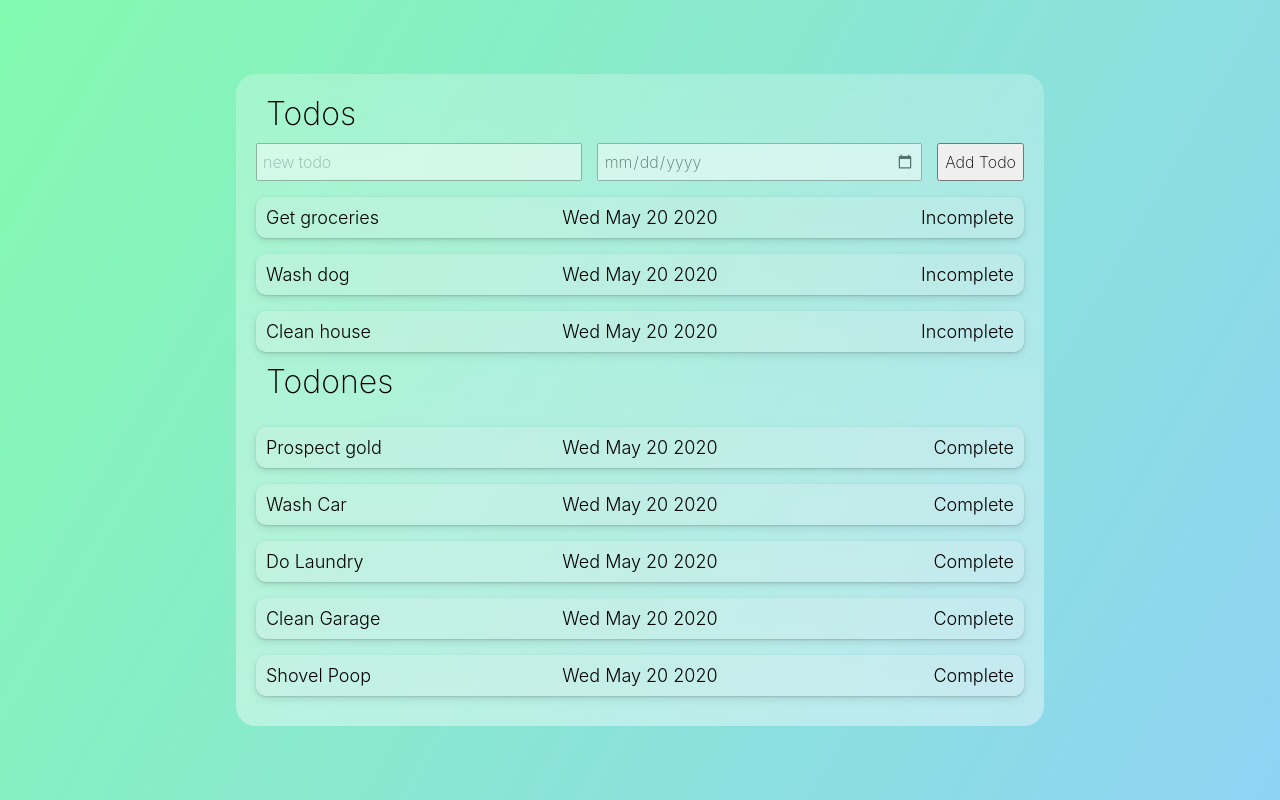
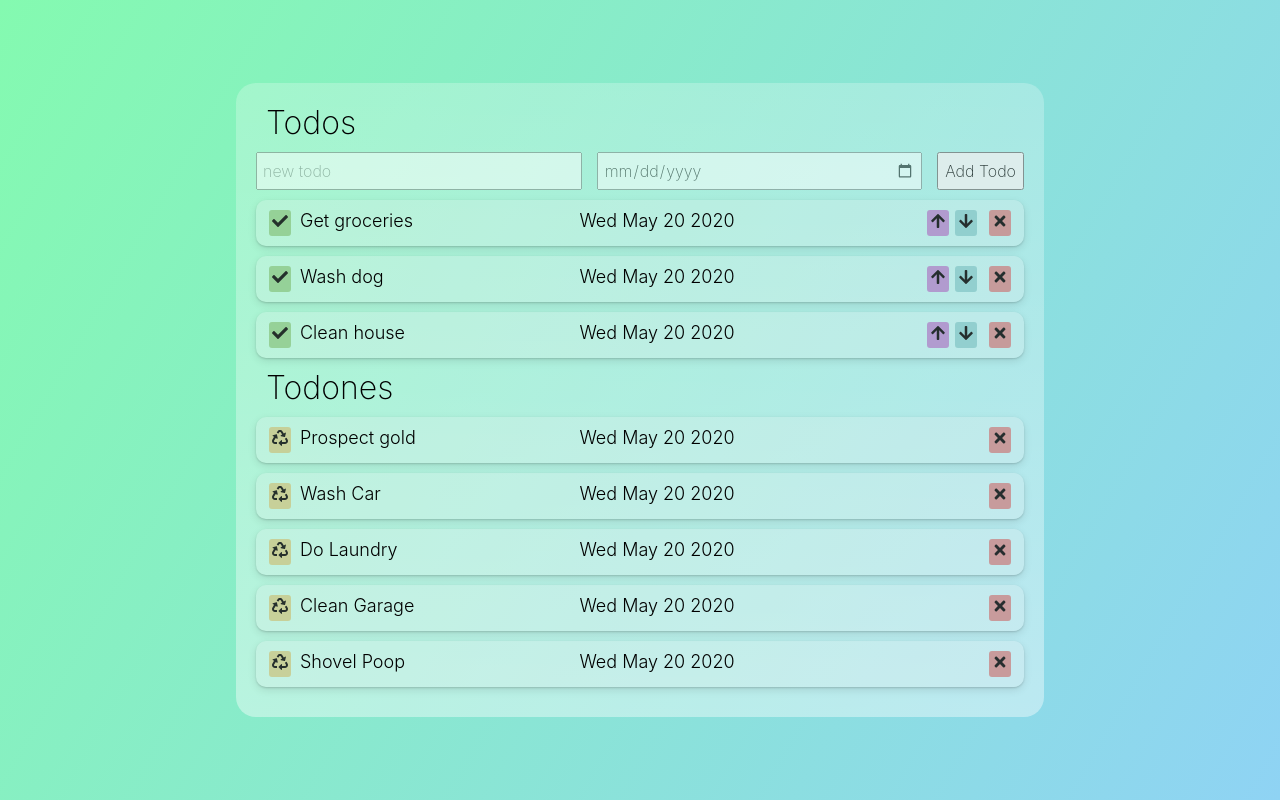
Before and after one commit to Awendling01/AAtodo, a React (Create React App) app in the folder web/: page / in a window 1280 px wide. Built offline with nearby package versions, Linux system fonts and the light colour scheme.

Commit message:
Adds some buttons

```diff
--- a/web/package.json
+++ b/web/package.json
@@ -12,6 +12,7 @@
     "@types/react-dom": "^16.9.0",
     "react": "^16.13.1",
     "react-dom": "^16.13.1",
+    "react-icons": "^3.10.0",
     "react-scripts": "3.4.1",
     "typescript": "~3.7.2"
   },
--- a/web/src/App.css
+++ b/web/src/App.css
@@ -83,7 +83,7 @@
     sans-serif;
   height: 2.4rem;
   border: solid 1 gray;
-  opacity: 1;
+  opacity: 0.75;
   transition: opacity 0.25s ease-in-out;
 }
 
@@ -92,9 +92,41 @@
   opacity: 1;
 }
 
+.sortingButtonGroup {
+  display: flex;
+  justify-content: flex-end;
+}
+
+.sortingButton {
+  align-self: center;
+  padding: 3px;
+  margin: 0 3px;
+  border-radius: 3px;
+  opacity: 0.8;
+}
+
+.sortUp {
+  background-color: #af88c9;
+}
+.sortDown {
+  background-color: #88c9c9;
+}
+
+.sortComplete {
+  margin-right: 9px;
+  background-color: #8dc988;
+}
+.sortRestore {
+  margin-right: 9px;
+  background-color: #c9c888;
+}
+.sortDelete {
+  margin-left: 9px;
+  background-color: #c98888;
+}
+
 .todoColumn {
   flex: 1;
-  justify-content: center;
 }
 
 .lastColumn {
--- a/web/src/App.tsx
+++ b/web/src/App.tsx
@@ -2,6 +2,13 @@ import React, { useReducer, useContext, useState } from "react";
 import "./App.css";
 import todos from "./utils/data";
 import { TodoType } from "./utils/types";
+import {
+  FaArrowUp,
+  FaArrowDown,
+  FaTimes,
+  FaRecycle,
+  FaCheck,
+} from "react-icons/fa";
 
 type AAState = {
   todos: TodoType[];
@@ -61,22 +68,40 @@ const Todo: React.FC<TodoProps> = ({ todo }) => {
     todo.completed ? markIncomplete() : markComplete();
   };
   return (
-    <ul className="todo">
-      <li className="todoColumn name">
+    <div
+      className={`todo ${todo.completed ? "completedTodo" : "incompleteTodo"}`}
+    >
+      {todo.completed ? (
+        <div className="sortingButton sortRestore link">
+          <FaRecycle />
+        </div>
+      ) : (
+        <div className="sortingButton sortComplete link">
+          <FaCheck />
+        </div>
+      )}
+      <div className="todoColumn name">
         <div className="todoText firstColumn">{todo.name}</div>
-      </li>
-      <li className="todoColumn dueDate">
+      </div>
+      <div className="todoColumn dueDate">
         <div className="todoText">{todo.dueDate.toDateString()}</div>
-      </li>
-      <li className="todoColumn completed">
-        <div
-          className="todoText lastColumn statusToggle link"
-          onClick={toggleCompleted}
-        >
-          {todo.completed ? "Complete" : "Incomplete"}
+      </div>
+      <div className="todoColumn sortingButtonGroup">
+        {!todo.completed ? (
+          <React.Fragment>
+            <div className="sortingButton sortUp link">
+              <FaArrowUp />
+            </div>
+            <div className="sortingButton sortDown link">
+              <FaArrowDown />
+            </div>
+          </React.Fragment>
+        ) : null}
+        <div className="sortingButton sortDelete link">
+          <FaTimes />
         </div>
-      </li>
-    </ul>
+      </div>
+    </div>
   );
 };
 
```
Also changed, not shown: 1 other file (tests, documents, lock files or other folders).
